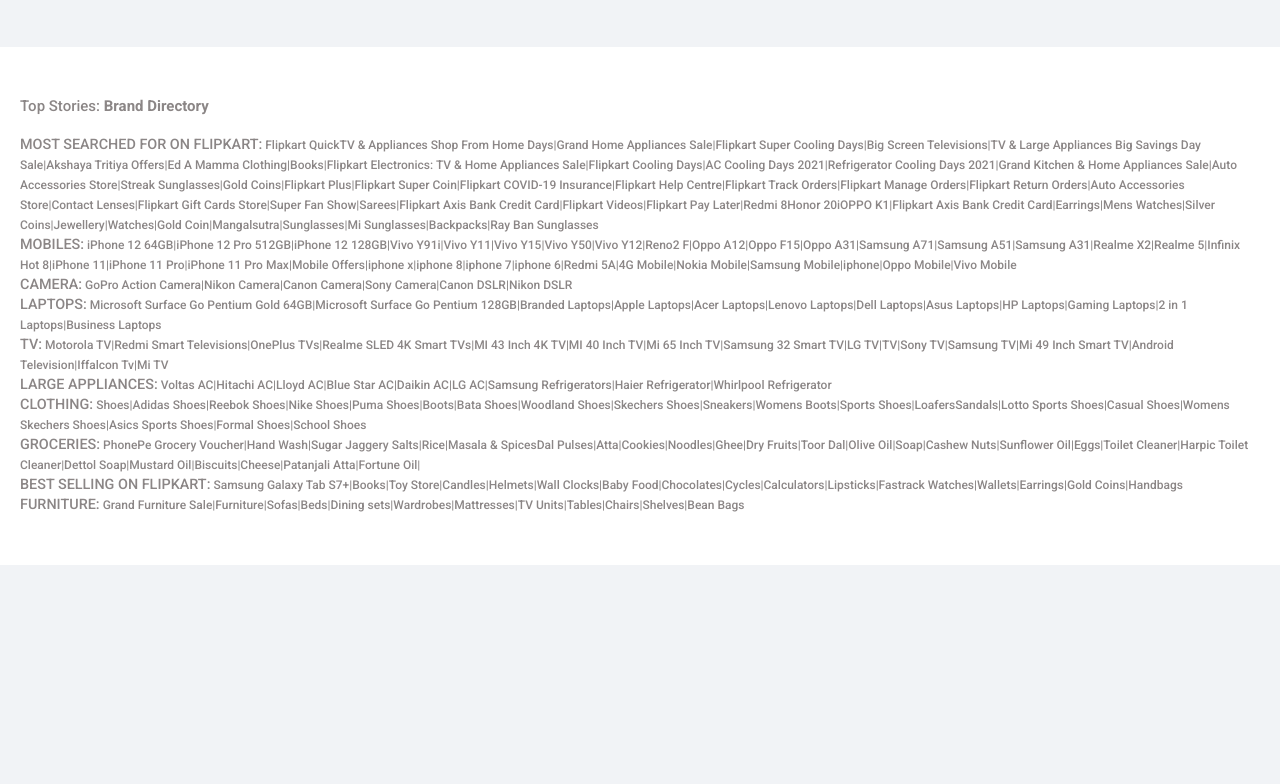
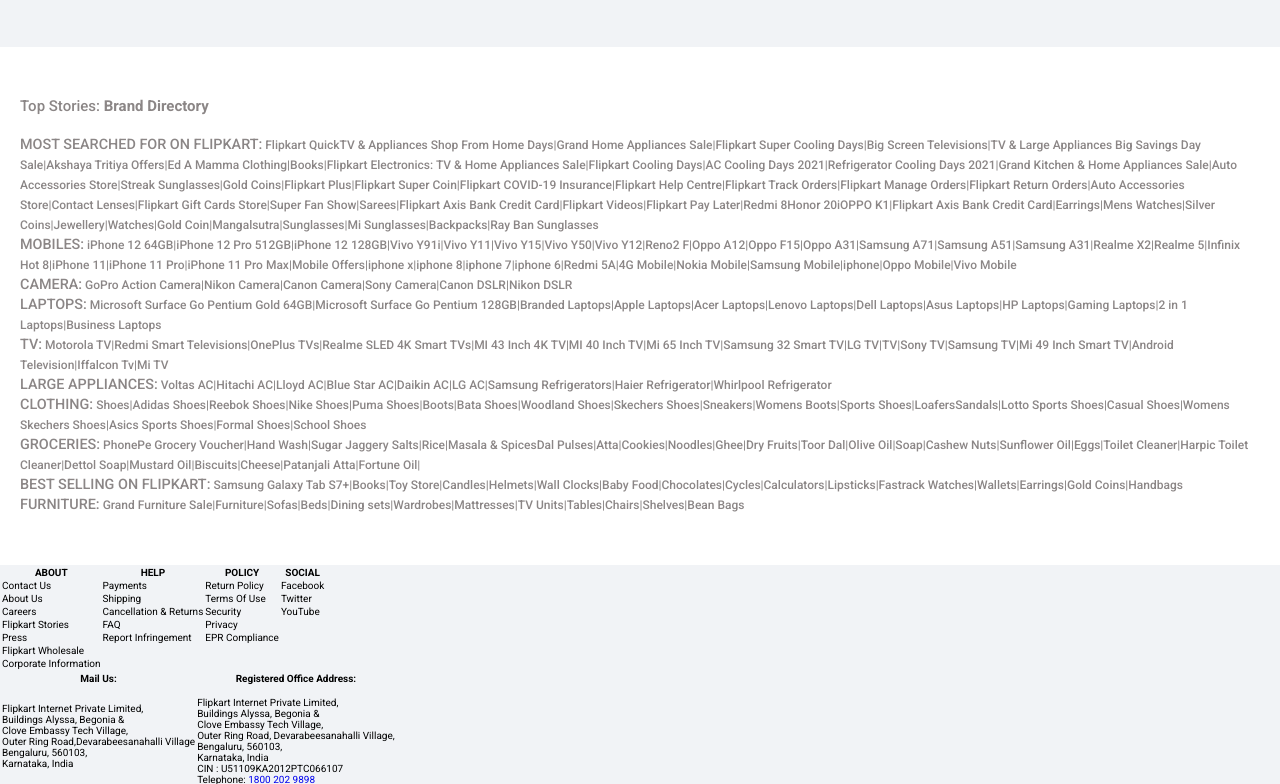
Before and after one commit to Aadil-Masood/flipkart-demo, a plain HTML site: page index.html in a window 1280 px wide. Shown: the part 2016-2800 px from the top of the page. Before the commit the page ends 2581 px from the top, so only its background shows below. Drawn offline with Linux system fonts and the light colour scheme.

Commit message:
Update index.html

```diff
--- a/index.html
+++ b/index.html
@@ -39,8 +39,8 @@
 
                     <div class="options">
                          <div class="box">
-                            <img class="opt" src="./images/groseries.png" alt="grocery">
-                            <h3>Grocery</h3>
+                            <img class="opt" src="./images/topoffer.png" alt="Top Offers">
+                            <h3>Top Offers</h3>
                         </div>
                         <div class="box">
                             <img class="opt" src="./images/groseries.png" alt="grocery">
@@ -79,8 +79,7 @@
         </div>
     </header>
     <div class="changeimage">
-        <!-- <button class="bleft" onclick="plusDivs(-1)">&#10094;</button>
-        <button class="bright" onclick="plusDivs(1)">&#10095;</button> -->
+
         <img class="mySlides"  src="./images/ann2.jpg" alt="girloffer">
         <img class="mySlides"  src="./images/ann1.jpg" alt="#">
         <img class="mySlides"  src="./images/ann3.jpg" alt="#">
@@ -256,6 +255,213 @@
         </p>
 
         </div>
+        <div class="bottomdiv">
+
+            <div class="bottomtableleft">
+
+                <table>
+
+                <tr>
+
+                    <th>ABOUT</th>
+
+                    <th>HELP</th>
+
+                    <th>POLICY</th>
+
+                    <th>SOCIAL</th>
+
+                </tr>
+
+                <tr>
+
+                    <td>Contact Us</td>
+
+                    <td>Payments</td>
+
+                    <td>Return Policy</td>
+
+                    <td>Facebook</td>
+
+                </tr>
+
+                <tr>
+
+                    <td>About Us</td>
+
+                    <td>Shipping</td>
+
+                    <td>Terms Of Use</td>
+
+                    <td>Twitter</td>
+
+                </tr>
+
+                <tr>
+
+                    <td>Careers</td>
+
+                    <td>Cancellation & Returns</td>
+
+                    <td>Security</td>
+
+                    <td>YouTube</td>
+
+                </tr>
+
+                <tr>
+
+                    <td>Flipkart Stories</td>
+
+                    <td>FAQ</td>
+
+                    <td>Privacy</td>
+
+                    <td></td>
+
+                </tr>
+
+                <tr>
+
+                    <td>Press</td>
+
+                    <td>Report Infringement</td>
+
+                    <td>EPR Compliance</td>
+
+
+
+                </tr>
+
+                <tr>
+
+                    <td>Flipkart Wholesale</td>
+
+                </tr>
+
+                <tr>
+
+                    <td>Corporate Information</td>
+
+                </tr>
+
+                </table>
+
+            </div>
+
+            <div class="bottomtableright">
+
+             <div class="vl"></div>
+
+
+
+                <table>
+
+                    <tr>
+
+                    <th> Mail Us:</th>
+
+                    <th>Registered Office Address:</th>
+
+                    </tr>
+
+                    <tr>
+
+                        <td>
+
+                            Flipkart Internet Private Limited,<br>
+
+
+
+                            Buildings Alyssa, Begonia & <br>
+
+
+
+                            Clove Embassy Tech Village, <br>
+
+
+
+                            Outer Ring Road,Devarabeesanahalli Village <br>
+
+
+
+                            Bengaluru, 560103, <br>
+
+
+
+                            Karnataka, India
+
+                        </td>
+
+                        <td> <br>
+
+                            Flipkart Internet Private Limited,<br>
+
+
+
+                            Buildings Alyssa, Begonia & <br>
+
+
+
+                            Clove Embassy Tech Village,<br>
+
+
+
+                            Outer Ring Road, Devarabeesanahalli Village,<br>
+
+
+
+                            Bengaluru, 560103, <br>
+
+
+
+                            Karnataka, India <br>
+
+
+
+                            CIN : U51109KA2012PTC066107 <br>
+
+
+
+                            Telephone: <a href="#">1800 202 9898</a>
+
+                        </td>
+
+                    </tr>
+
+                </table>
+
+
+
+            </div>
+
+            <hr>
+
+            <footer class="footer">
+
+                <ul style="list-style-type: none;" >
+
+                    <li> <img class="footericons" src="./images/download.svg" alt="breafcase"> Sell On Flipkart</li>
+
+                    <li> <img class="footericons" src="./images/advertide.svg" alt="star"> Advertise</li>
+
+                    <li> <img class="footericons" src="./images/giftcards.svg" alt="gift"> Gift Cards</li>
+
+                    <li> <img class="footericons" src="./images/help.svg" alt="questionmark"> Help Center</li>
+
+                    <li> © 2007-2021 Flipkart.com</li>
+
+
+
+                    <img class="footericons" src="./images/payment.svg" alt="payment">
+
+                </ul>
+
+            </footer>
+
+        </div>
+
+
 
          <script>
                 var myIndex = 0;
```
